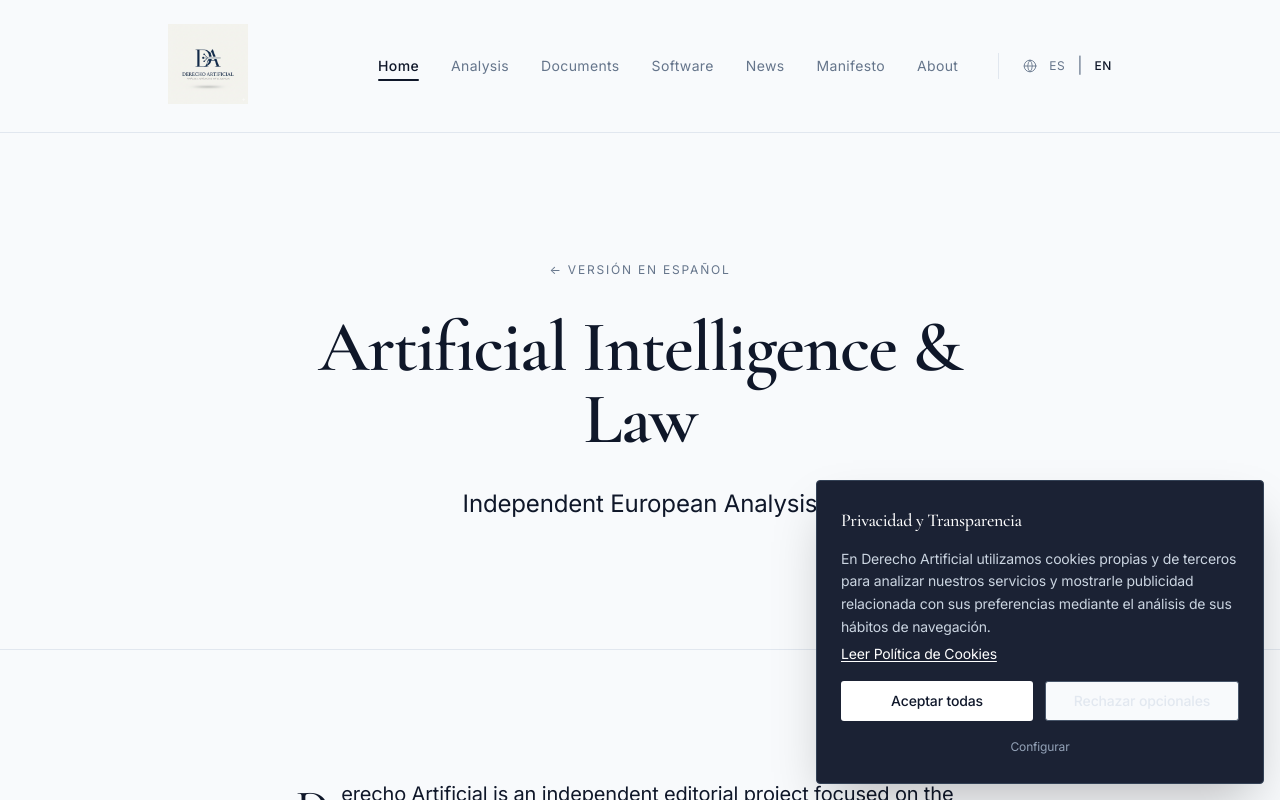
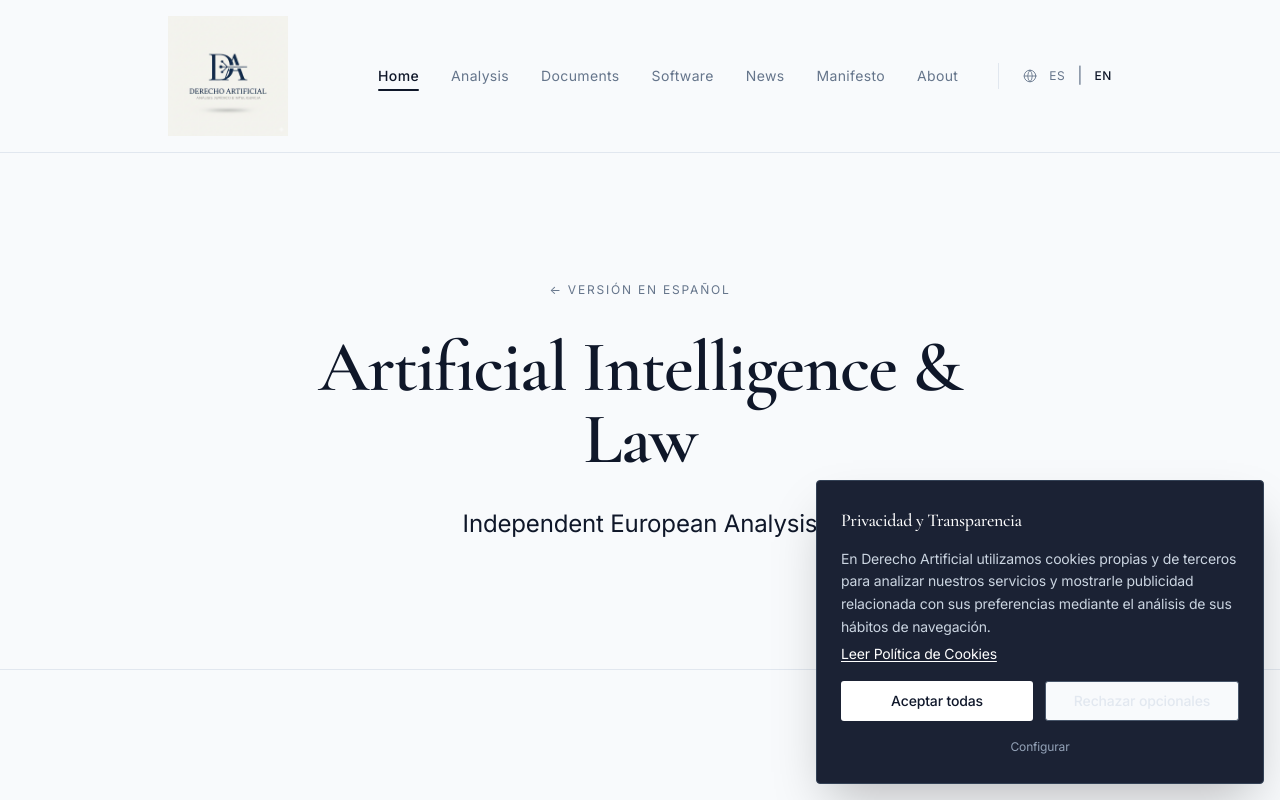
Before and after one commit to artificialderecho-ux/derecho-artificial-perspectivas, a React (Vite) app: page /en in a window 1280 px wide. Shown: the top 800 px of the page. Built offline with nearby package versions, Linux system fonts and the light colour scheme.

Commit message:
Style: Logo size increased to 120px and navbar padding adjusted

```diff
--- a/src/components/layout/Header.tsx
+++ b/src/components/layout/Header.tsx
@@ -83,12 +83,12 @@ export function Header() {
       }`}
     >
       <div className="container-wide">
-        <div className="flex items-center justify-between py-5 md:py-6">
+        <div className="flex items-center justify-between py-4">
           <Link to={isEnglish ? "/en" : "/"} className="flex flex-col group">
             <img
             src="/logo-principal.png"
             alt="Derecho Artificial"
-            className="h-16 md:h-20 w-auto object-contain mb-1"
+            className="h-[80px] md:h-[120px] w-auto object-contain"
           />
           </Link>
 
```
